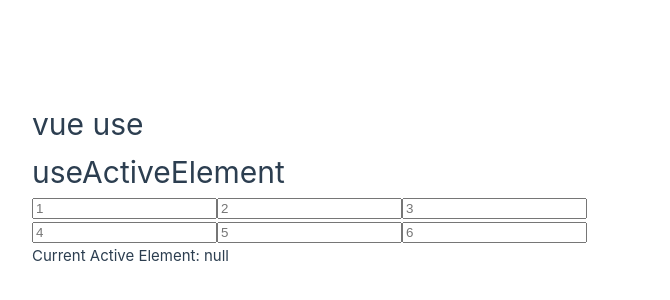
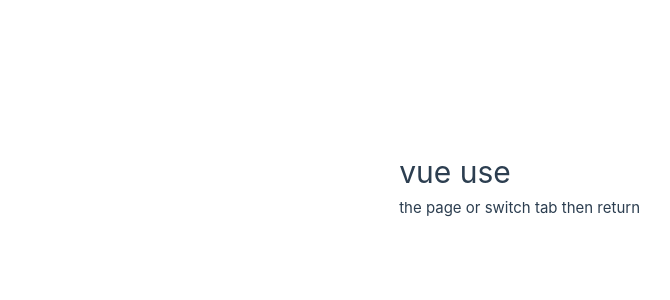
Before and after one commit to noah-00/vue3-doc, a Vue app: page / in a window 1280 px wide. Shown: the part 216-516 px from the top of the page, without its empty margins (0-670 px from the left). Built offline with nearby package versions, Linux system fonts and the light colour scheme.

Commit message:
✨ useDocumentVisibility

```diff
--- /dev/null
+++ b/src/components/VueUse/UseDocumentVisibility.vue
@@ -0,0 +1,24 @@
+<script setup lang="ts">
+import { ref, watch } from "vue";
+import { useTimeoutFn } from "@vueuse/shared";
+import { useDocumentVisibility } from "@vueuse/core";
+
+const startMessage = "the page or switch tab then return";
+const message = ref(startMessage);
+const visibility = useDocumentVisibility();
+
+const timeout = useTimeoutFn(() => {
+  message.value = startMessage;
+}, 3000);
+
+watch(visibility, (current, previous) => {
+  if (current === "visible" && previous === "hidden") {
+    message.value = "Welcome back!";
+    timeout.start();
+  }
+});
+</script>
+
+<template>
+  <div>{{ message }}</div>
+</template>
--- a/src/components/VueUse/index.vue
+++ b/src/components/VueUse/index.vue
@@ -1,10 +1,12 @@
 <script setup lang="ts">
 import UseMouse from "./UseMouse.vue";
 import UseActiveElement from "./UseActiveElement.vue";
+import UseDocumentVisibility from "./UseDocumentVisibility.vue";
 </script>
 
 <template>
   <h1>vue use</h1>
   <!-- <UseMouse /> -->
-  <UseActiveElement />
+  <!-- <UseActiveElement /> -->
+  <UseDocumentVisibility />
 </template>
```
